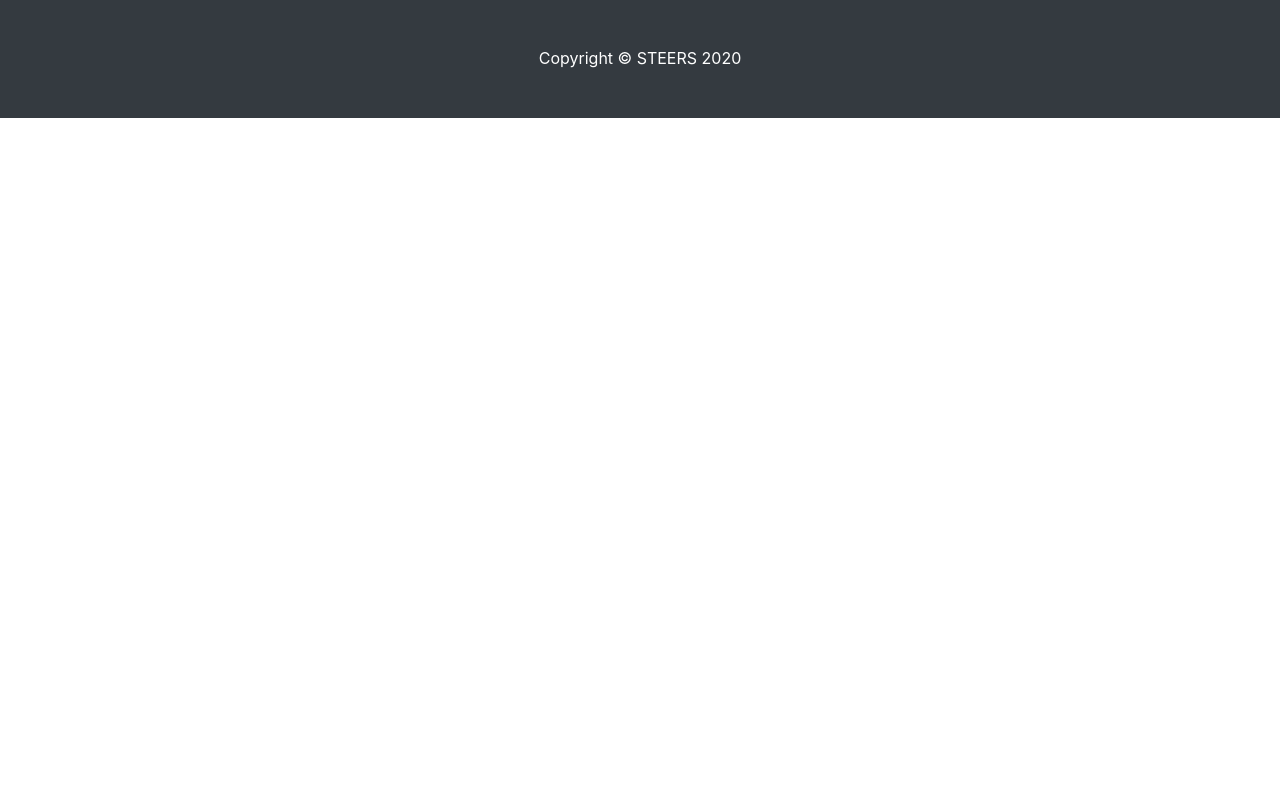
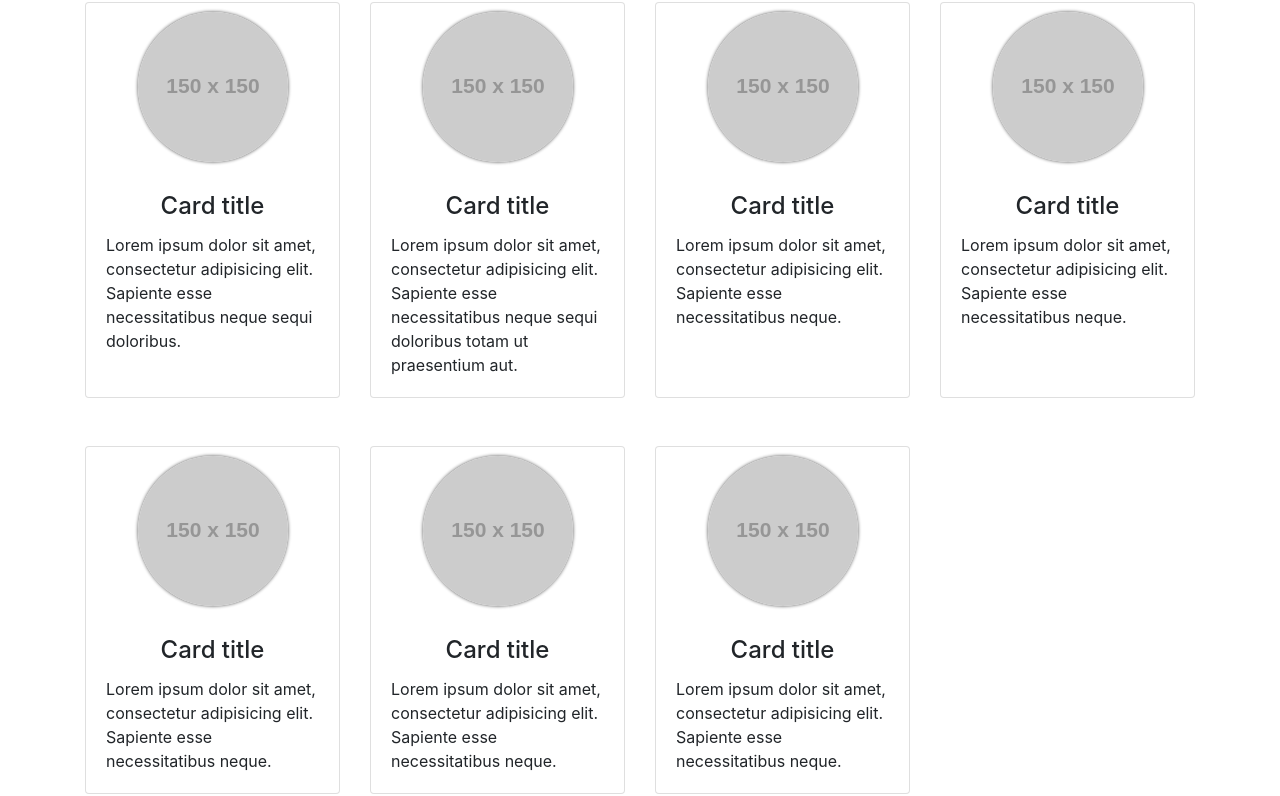
Before and after one commit to souravaddya/STEERS2021, a website: page committee/index.html in a window 1280 px wide. Shown: the part 575-1371 px from the top of the page. Before the commit the page ends 800 px from the top, so only its background shows below. Drawn offline with Linux system fonts and the light colour scheme; placeholder pictures from the web are drawn by us; files whose address does not match are found by name.

Commit message:
update committee

```diff
--- a/committee/index.html
+++ b/committee/index.html
@@ -69,9 +69,110 @@
 
   <!-- Page Content -->
   <div class="container">
+    <div class="row">
+      <div class="col">
+          <h1 class="card-title">Committee</h1>
+      </div>
+    </div>
+    <div class="row">
+      <div class="col-md-3 mb-5">
+        <div class="card h-100">
+          <div class="circular">
+              <img src="http://www.placehold.it/150" />
+            </div>
 
-    <div class="row">
-      <h1>Committee</h1>
+          <div class="card-body">
+            <center>
+              <h4 class="card-title">Card title</h4>
+            </center>
+            <p class="card-text">Lorem ipsum dolor sit amet, consectetur adipisicing elit. Sapiente esse necessitatibus neque sequi doloribus.</p>
+          </div>
+        </div>
+      </div>
+      <div class="col-md-3 mb-5">
+        <div class="card h-100">
+          <div class="circular">
+              <img src="http://www.placehold.it/150" />
+            </div>
+
+          <div class="card-body">
+            <center>
+              <h4 class="card-title">Card title</h4>
+            </center>
+            <p class="card-text">Lorem ipsum dolor sit amet, consectetur adipisicing elit. Sapiente esse necessitatibus neque sequi doloribus totam ut praesentium aut.</p>
+          </div>
+        </div>
+      </div>
+      <div class="col-md-3 mb-5">
+        <div class="card h-100">
+          <div class="circular">
+              <img src="http://www.placehold.it/150" />
+            </div>
+
+          <div class="card-body">
+            <center>
+              <h4 class="card-title">Card title</h4>
+            </center>
+            <p class="card-text">Lorem ipsum dolor sit amet, consectetur adipisicing elit. Sapiente esse necessitatibus neque.</p>
+          </div>
+        </div>
+      </div>
+      <div class="col-md-3 mb-5">
+        <div class="card h-100">
+          <div class="circular">
+              <img src="http://www.placehold.it/150" />
+            </div>
+
+          <div class="card-body">
+            <center>
+              <h4 class="card-title">Card title</h4>
+            </center>
+            <p class="card-text">Lorem ipsum dolor sit amet, consectetur adipisicing elit. Sapiente esse necessitatibus neque.</p>
+          </div>
+        </div>
+      </div>
+      <div class="col-md-3 mb-5">
+        <div class="card h-100">
+          <div class="circular">
+              <img src="http://www.placehold.it/150" />
+            </div>
+
+          <div class="card-body">
+            <center>
+              <h4 class="card-title">Card title</h4>
+            </center>
+            <p class="card-text">Lorem ipsum dolor sit amet, consectetur adipisicing elit. Sapiente esse necessitatibus neque.</p>
+          </div>
+        </div>
+      </div>
+      <div class="col-md-3 mb-5">
+        <div class="card h-100">
+          <div class="circular">
+              <img src="http://www.placehold.it/150" />
+            </div>
+
+          <div class="card-body">
+            <center>
+              <h4 class="card-title">Card title</h4>
+            </center>
+            <p class="card-text">Lorem ipsum dolor sit amet, consectetur adipisicing elit. Sapiente esse necessitatibus neque.</p>
+          </div>
+        </div>
+      </div>
+      <div class="col-md-3 mb-5">
+        <div class="card h-100">
+          <div class="circular">
+              <img src="http://www.placehold.it/150" />
+            </div>
+
+          <div class="card-body">
+            <center>
+              <h4 class="card-title">Card title</h4>
+            </center>
+            <p class="card-text">Lorem ipsum dolor sit amet, consectetur adipisicing elit. Sapiente esse necessitatibus neque.</p>
+          </div>
+        </div>
+      </div>
     </div>
     <!-- /.row -->
 
--- a/css/business-frontpage.css
+++ b/css/business-frontpage.css
@@ -6,3 +6,13 @@
 body {
   padding-top: 56px;
 }
+
+.circular {
+
+}
+.circular img {
+  display: block;
+  margin: 0.6em auto;
+  border-radius: 50%;
+  box-shadow: 0 0 3px 1px rgb(0 0 0 / 42%);
+}
```
